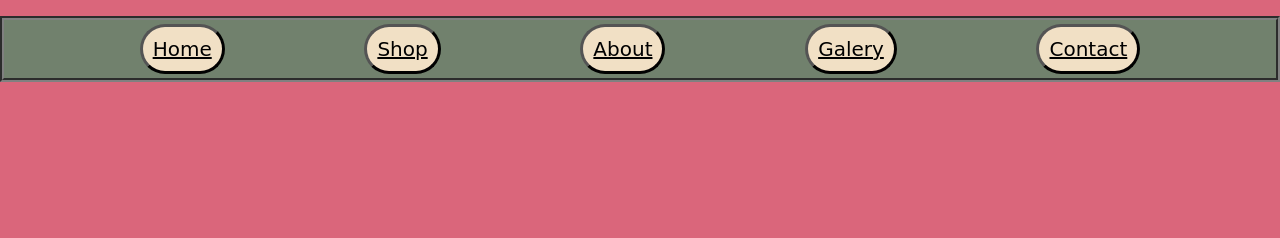
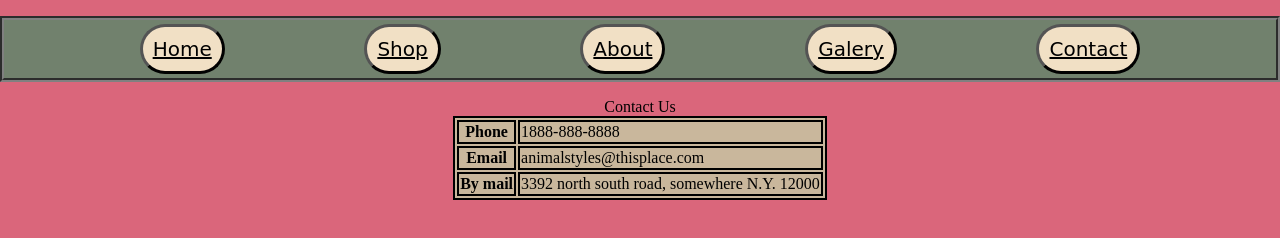
Before and after one commit to jeresawy5/FEWD.2021.final.project, a plain HTML site: page contact.html in a window 1280 px wide. Drawn offline with Linux system fonts and the light colour scheme.

Commit message:
contact page

```diff
--- a/contact.html
+++ b/contact.html
@@ -17,5 +17,20 @@
             <a class="anav" href="contact.html"><li>Contact</li></a>
         </ul>
     </nav>
+    <div class="ctd">
+        <table>
+            <thead>Contact Us</thead>
+            <tr>
+                <th>Phone</th>
+                <td>1888-888-8888</td>
+            </tr>
+            <tr>
+                <th>Email</th>
+                <td>animalstyles@thisplace.com</td>
+            </tr>
+            <th>By mail</th>
+            <td>3392 north south road, somewhere N.Y. 12000</td>
+        </table>
+    </div>
 </body>
 </html>
--- a/style.css
+++ b/style.css
@@ -104,3 +104,14 @@ body{
 .gi{
     margin: 5px;
 }
+.ctd{
+    display: flex;
+    flex-direction: column;
+    align-items: center;
+    max-width: 30%;
+    margin: auto;
+}
+table, thead, tr, th, td{
+    border: 2px solid black;
+    background-color: #C9B79C;
+}
```
